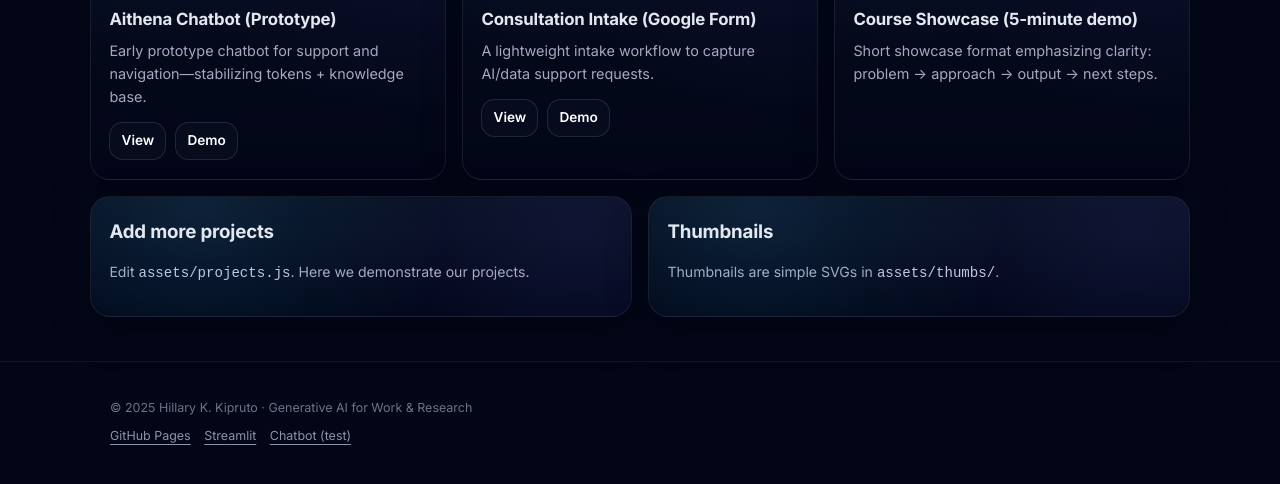
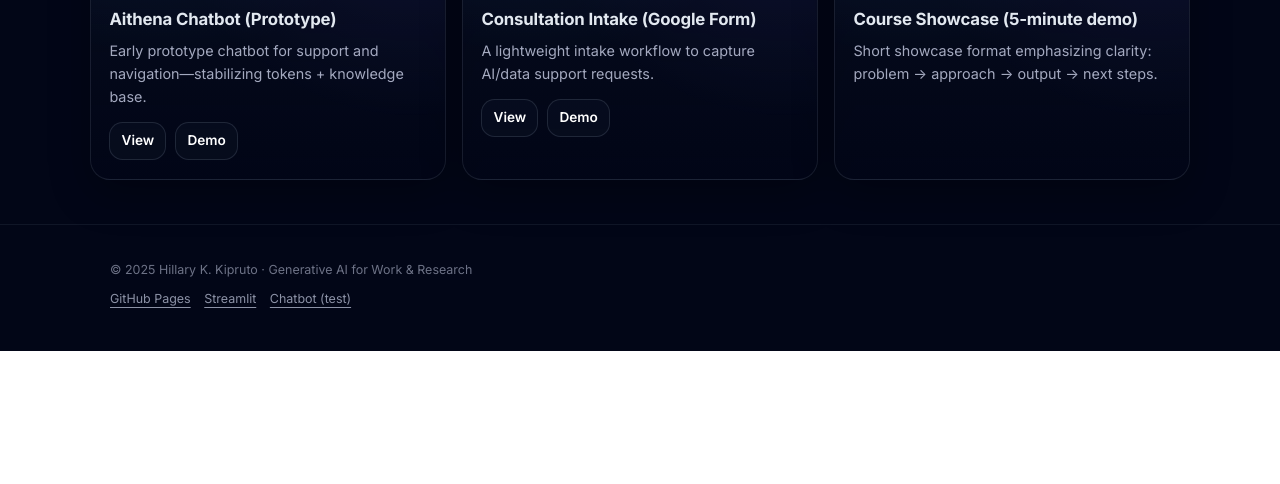
Before and after one commit to kiprutoh/graph-ai-portfolio, a plain HTML site: page projects.html in a window 1280 px wide. Shown: the part 1157-1641 px from the top of the page. After the commit the page ends 1508 px from the top, so only its background shows below. Drawn offline with Linux system fonts and the light colour scheme.

Commit message:
Update projects.html

```diff
--- a/projects.html
+++ b/projects.html
@@ -72,17 +72,6 @@
     <section id="projectsGrid" class="grid grid-3" aria-label="Projects grid">
       <!-- Rendered by JS -->
     </section>
-
-    <section class="grid grid-2" style="margin-top:1rem;">
-      <article class="card">
-        <h3>Add more projects</h3>
-        <p class="small">Edit <code>assets/projects.js</code>. Here we demonstrate our projects.</p>
-      </article>
-      <article class="card">
-        <h3>Thumbnails</h3>
-        <p class="small">Thumbnails are simple SVGs in <code>assets/thumbs/</code>. </p>
-      </article>
-    </section>
   </main>
 
   <footer>
@@ -95,11 +84,13 @@
       </div>
     </div>
   </footer>
+
   <script src="assets/app.js"></script>
 
   <!-- Botpress Webchat v3 -->
   <script src="https://cdn.botpress.cloud/webchat/v3.3/inject.js"></script>
   <script src="https://files.bpcontent.cloud/2025/11/09/06/20251109063717-8SHN5C4I.js" defer></script>
+
   <script src="assets/projects.js"></script>
   <script src="assets/projects-page.js"></script>
 </body>
```
